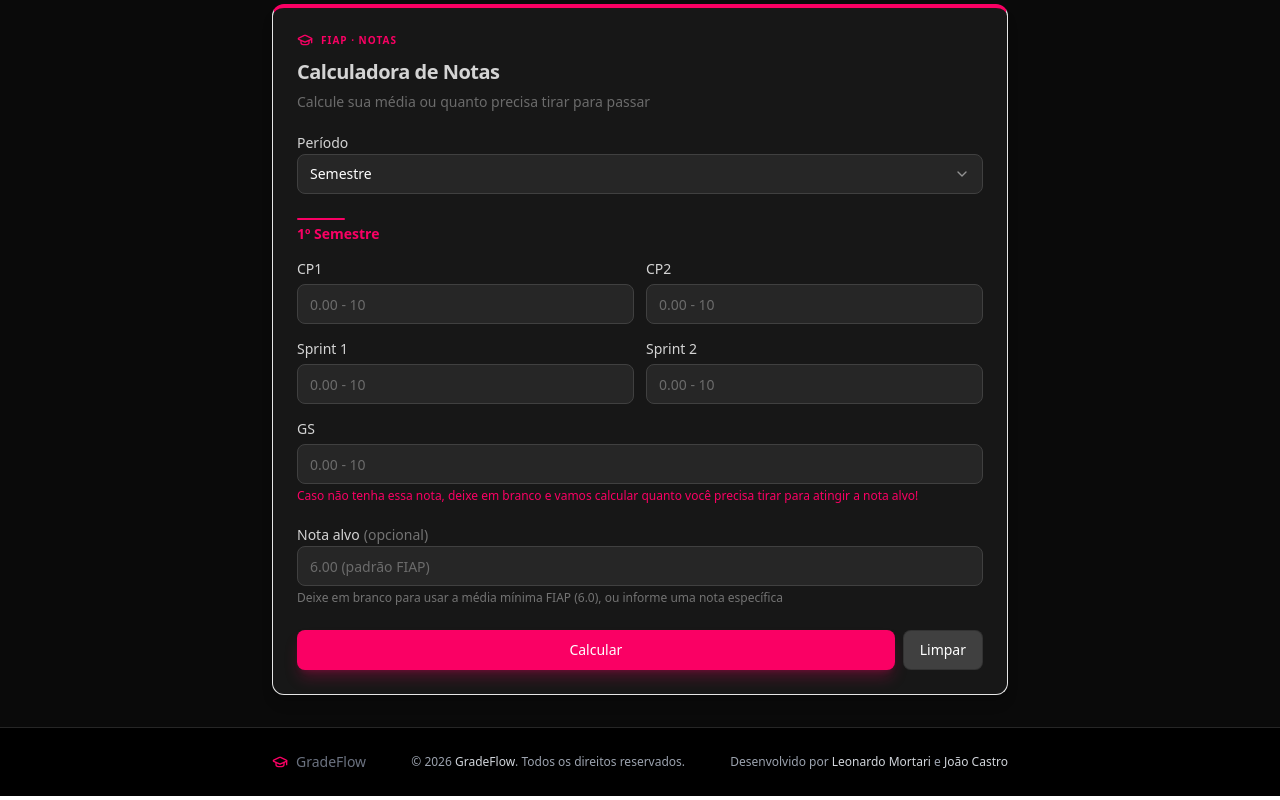
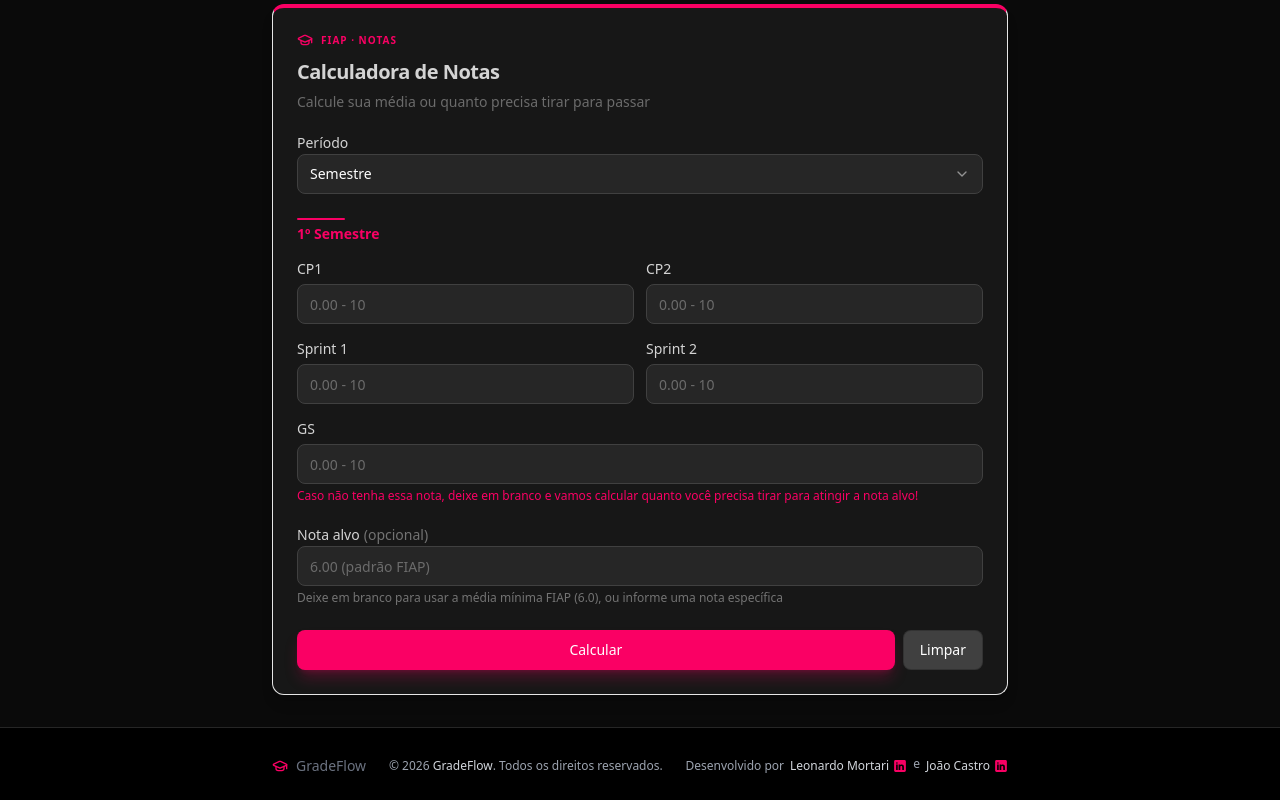
Before and after one commit to mortari17/web-grade-flow, a React (Vite) app: page / in a window 1280 px wide. Shown: the part 305-1105 px from the top of the page. Built offline with nearby package versions, Linux system fonts and the light colour scheme.

Commit message:
feat: adicionar ícone do LinkedIn e melhorar layout do rodapé no componente App feat: adicionar arquivo SVG do LinkedIn style: ajustar espaçamento e formatação em diversos componentes refactor: melhorar formatação de código em useAbsenceCalculator e outros arquivos

```diff
--- a/src/App.tsx
+++ b/src/App.tsx
@@ -2,7 +2,8 @@ import { Tabs, TabsContent, TabsList, TabsTrigger } from '@/components/ui/tabs'
 import { AbsenceCalculator } from '@/components/AbsenceCalculator'
 import { GradeCalculator } from '@/components/GradeCalculator'
 import { GraduationCap, CalendarCheck } from 'lucide-react'
-import { Analytics } from "@vercel/analytics/react"
+import { Analytics } from '@vercel/analytics/react'
+import linkedinIcon from '../public/linkedin.svg'
 
 export default function App() {
   return (
@@ -64,19 +65,51 @@ export default function App() {
       <footer className="border-t border-neutral-800 bg-black text-gray-500">
         <div className="container max-w-3xl mx-auto flex items-center justify-between py-6 px-4 sm:flex-row flex-col gap-4">
           <div className="flex items-center gap-2">
-            <GraduationCap className="h-4 w-4 text-primary" />
-            <span className="text-sm font-medium">GradeFlow</span>
+            <GraduationCap className="h-4 w-4 text-primary mt-1" />
+            <span className="text-sm font-medium mt-1">GradeFlow</span>
           </div>
-          <p className="text-xs text-gray-400">
+          <p className="text-xs text-gray-400 mt-1">
             © {new Date().getFullYear()}{' '}
             <span className="font-medium text-gray-300">GradeFlow</span>. Todos os direitos
             reservados.
           </p>
 
-          <p className="text-xs text-gray-400">
-            Desenvolvido por <span className="font-medium text-gray-300">Leonardo Mortari</span> e{' '}
-            <span className="font-medium text-gray-300">João Castro</span>
-          </p>
+          <div className="text-xs text-gray-400 flex flex-wrap items-center gap-1.5 justify-center sm:justify-start">
+            <span className="mt-1">Desenvolvido por</span>
+            <div className="flex items-center gap-1">
+              <span className="font-medium text-gray-300 mt-1">Leonardo Mortari</span>
+              <a
+                href="https://www.linkedin.com/in/leonardo-mortari-901b992a7/"
+                target="_blank"
+                rel="noopener noreferrer"
+                className="transition-opacity hover:opacity-80"
+                title="LinkedIn de Leonardo Mortari"
+              >
+                <img
+                  src={linkedinIcon}
+                  className="h-3.5 w-3.5 mt-1"
+                  alt="LinkedIn de Leonardo Mortari"
+                />
+              </a>
+            </div>
+            <span>e</span>
+            <div className="flex items-center gap-1">
+              <span className="font-medium text-gray-300 mt-1">João Castro</span>
+              <a
+                href="https://www.linkedin.com/in/jo%C3%A3o-castro-512ab52b5/"
+                target="_blank"
+                rel="noopener noreferrer"
+                className="transition-opacity hover:opacity-80"
+                title="LinkedIn de João Castro"
+              >
+                <img
+                  src={linkedinIcon}
+                  className="h-3.5 w-3.5 mt-1"
+                  alt="LinkedIn de João Castro"
+                />
+              </a>
+            </div>
+          </div>
         </div>
       </footer>
 
--- a/src/components/AbsenceCalculator.tsx
+++ b/src/components/AbsenceCalculator.tsx
@@ -21,7 +21,7 @@ export function AbsenceCalculator() {
   const [result, setResult] = useState<{ missingAbsences: number; isOk: boolean } | null>(null)
   const [errors, setErrors] = useState({ absences: '', classes: '' })
 
-  const {calculateDays, handleAbsencesChange} = useAbsenceCalculator({ setAbsences, classes })
+  const { calculateDays, handleAbsencesChange } = useAbsenceCalculator({ setAbsences, classes })
 
   function validate(): boolean {
     const newErrors = { absences: '', classes: '' }
--- a/src/components/GradeCalculator.tsx
+++ b/src/components/GradeCalculator.tsx
@@ -61,7 +61,6 @@ export function GradeCalculator() {
     } else {
       return true
     }
-
 
     const num = Number(normalized)
     return !isNaN(num) && num >= 0.01 && num <= 10.0
--- a/src/components/GradeResult.tsx
+++ b/src/components/GradeResult.tsx
@@ -71,7 +71,7 @@ export function GradeResult({ result, targetGrade, onReset }: GradeResultProps)
                 </span>
               </div>
               <p className="text-sm text-neutral-300">
-               { `Você ${Number(result.requiredGs.toFixed(2)) > 10 ? 'precisaria' : 'precisa'} tirar${' '}`}
+                {`Você ${Number(result.requiredGs.toFixed(2)) > 10 ? 'precisaria' : 'precisa'} tirar${' '}`}
                 <strong className="text-white text-lg">{result.requiredGs.toFixed(2)}</strong> na GS
                 para atingir a média <strong>{targetGrade.toFixed(2)}</strong>.
               </p>
--- a/src/hooks/useAbsenceCalculator.ts
+++ b/src/hooks/useAbsenceCalculator.ts
@@ -1,4 +1,4 @@
-import {  ChangeEvent, SetStateAction } from 'react'
+import { ChangeEvent, SetStateAction } from 'react'
 
 interface UseAbsenceCalculatorReturn {
   handleAbsencesChange: (e: ChangeEvent<HTMLInputElement>) => void
@@ -14,7 +14,7 @@ export function useAbsenceCalculator({
   setAbsences,
   classes,
 }: useAbsenceCalculatorRequest): UseAbsenceCalculatorReturn {
-const handleAbsencesChange = (e: React.ChangeEvent<HTMLInputElement>) => {
+  const handleAbsencesChange = (e: React.ChangeEvent<HTMLInputElement>) => {
     const value = e.target.value.replace(/[^0-9]/g, '').slice(0, 3)
     setAbsences(value)
   }
--- a/src/lib/grade-calculator.ts
+++ b/src/lib/grade-calculator.ts
@@ -88,11 +88,11 @@ export function calculateYearGrade(data: GradeRequest, target: number): GradeRes
 
     const cpsContribution = semesterCps * CPS_AND_SPRINTS_WEIGHT
 
-
-    const numerator = target - first.average * FIRST_SEMESTER_WEIGHT - cpsContribution * SECOND_SEMESTER_WEIGHT
+    const numerator =
+      target - first.average * FIRST_SEMESTER_WEIGHT - cpsContribution * SECOND_SEMESTER_WEIGHT
     const denominator = GS_WEIGHT * SECOND_SEMESTER_WEIGHT
 
-    requiredGs = (numerator / denominator)
+    requiredGs = numerator / denominator
   }
 
   return {
--- a/src/utils/index.ts
+++ b/src/utils/index.ts
@@ -1,4 +1,7 @@
-export const handleChange = (e: React.ChangeEvent<HTMLInputElement>, onChange: (value: string) => void) => {
+export const handleChange = (
+  e: React.ChangeEvent<HTMLInputElement>,
+  onChange: (value: string) => void,
+) => {
   const raw = e.target.value
 
   let filtered = raw.replace(/[^0-9,]/g, '')
```
Also changed, not shown: public/linkedin.svg (added). Lines whose indentation alone changed are shown as unchanged.
